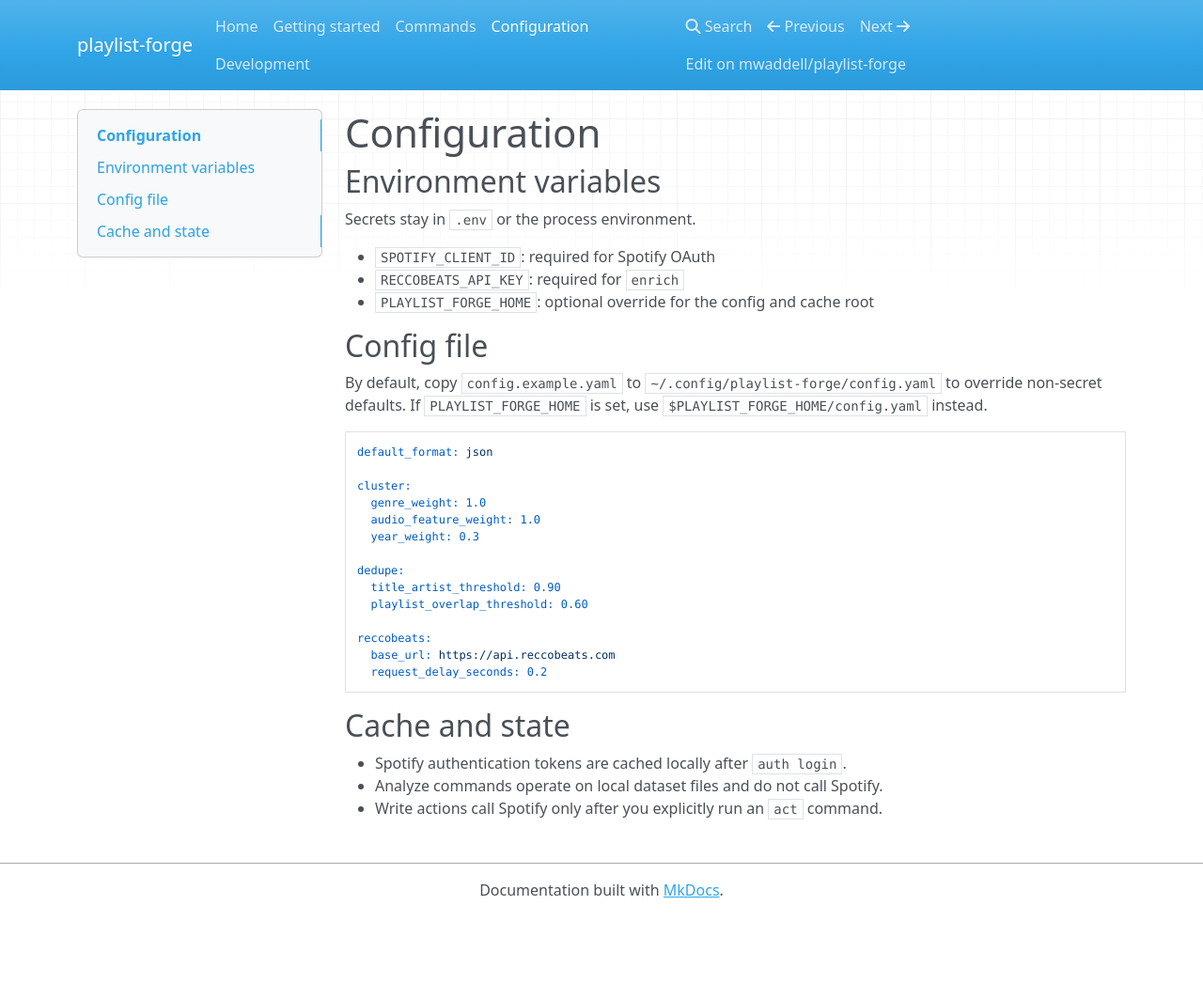
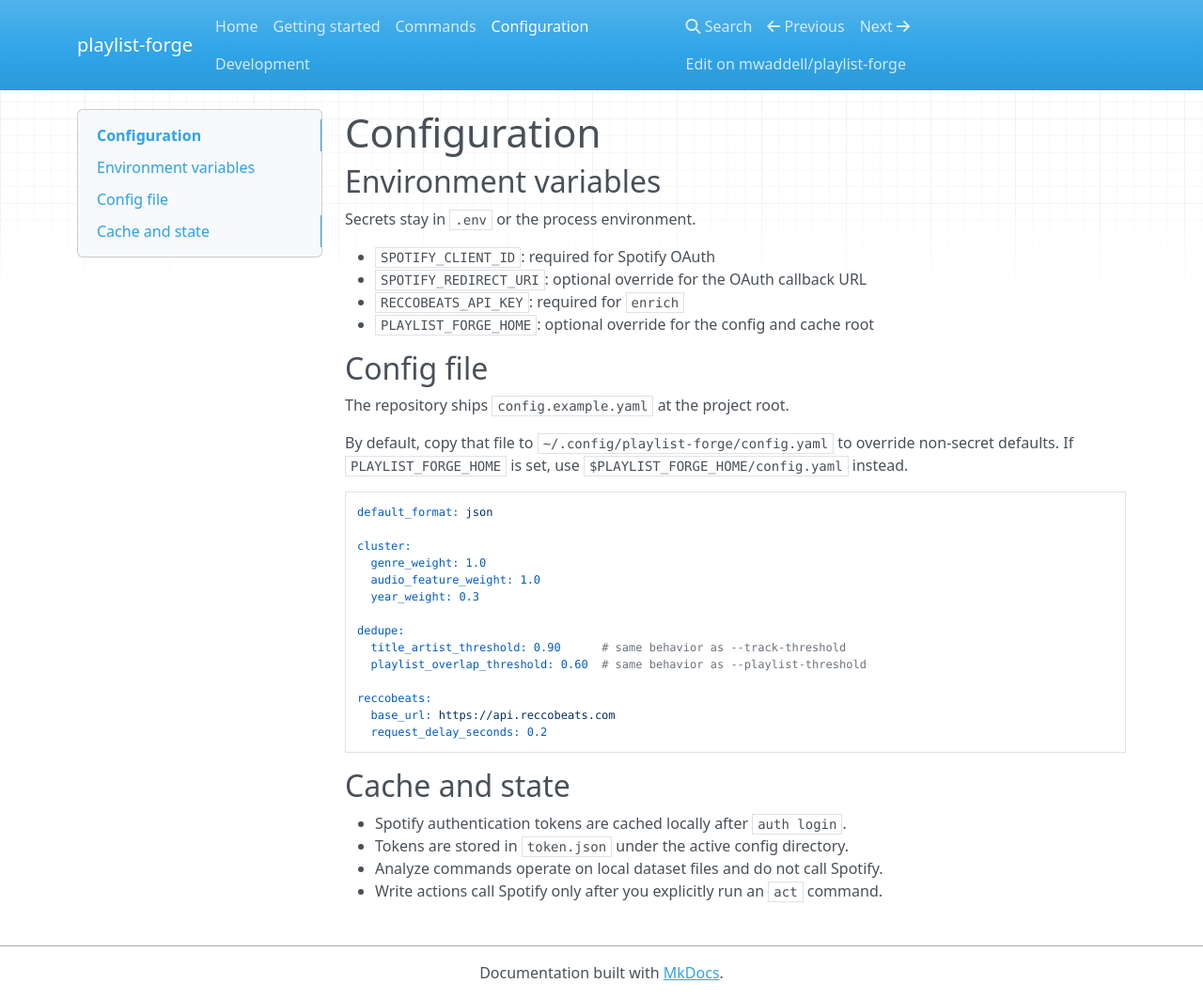
Before and after one commit to mwaddell/playlist-forge, an MkDocs documentation site: the page built from docs/configuration.md, in a window 1280 px wide and 1063 px high. Shown: the whole window at 94% size. Built offline with MkDocs 1.6.1, drawn with Linux system fonts in a browser that asks for light colours; nearby versions of some CDN libraries.

Commit message:
Align docs workflow and configuration docs
Co-authored-by: mwaddell <750244+mwaddell@users.noreply.github.com>

```diff
--- a/docs/configuration.md
+++ b/docs/configuration.md
@@ -5,13 +5,16 @@
 Secrets stay in `.env` or the process environment.
 
 - `SPOTIFY_CLIENT_ID`: required for Spotify OAuth
+- `SPOTIFY_REDIRECT_URI`: optional override for the OAuth callback URL
 - `RECCOBEATS_API_KEY`: required for `enrich`
 - `PLAYLIST_FORGE_HOME`: optional override for the config and cache root
 
 ## Config file
 
-By default, copy `config.example.yaml` to
-`~/.config/playlist-forge/config.yaml` to override non-secret defaults.
+The repository ships `config.example.yaml` at the project root.
+
+By default, copy that file to `~/.config/playlist-forge/config.yaml` to
+override non-secret defaults.
 If `PLAYLIST_FORGE_HOME` is set, use `$PLAYLIST_FORGE_HOME/config.yaml`
 instead.
 
@@ -24,8 +27,8 @@ cluster:
   year_weight: 0.3
 
 dedupe:
-  title_artist_threshold: 0.90
-  playlist_overlap_threshold: 0.60
+  title_artist_threshold: 0.90      # same behavior as --track-threshold
+  playlist_overlap_threshold: 0.60  # same behavior as --playlist-threshold
 
 reccobeats:
   base_url: https://api.reccobeats.com
@@ -35,5 +38,6 @@ reccobeats:
 ## Cache and state
 
 - Spotify authentication tokens are cached locally after `auth login`.
+- Tokens are stored in `token.json` under the active config directory.
 - Analyze commands operate on local dataset files and do not call Spotify.
 - Write actions call Spotify only after you explicitly run an `act` command.
```
Also changed, not shown: docs/commands.md (+2 -0 lines), 1 other file.
